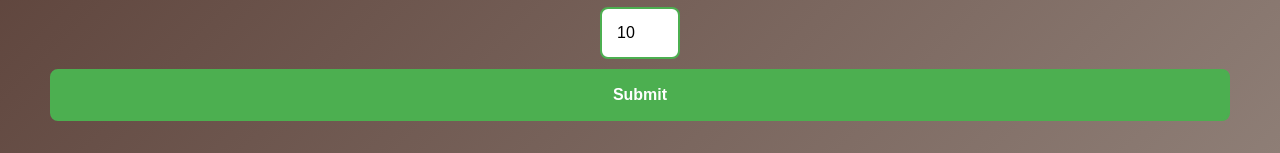
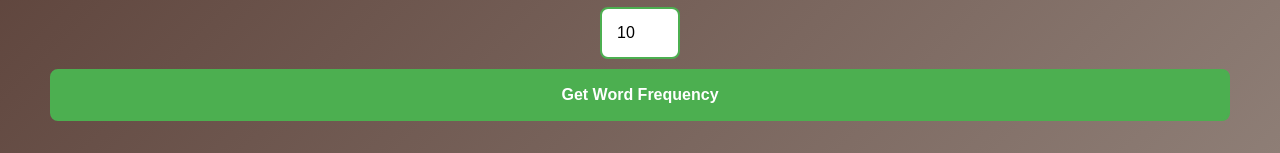
Before and after one commit to Alok2580/Word-Frequency-Extractor, a website: page frontend/index.html in a window 1280 px wide. Shown: the part 204-357 px from the top of the page. Drawn offline with Linux system fonts and the light colour scheme.

Commit message:
updated button

```diff
--- a/frontend/index.html
+++ b/frontend/index.html
@@ -30,7 +30,7 @@
   <input type="text" id="urlInput" placeholder="Enter URL here" style="width: 300px;">
   <label for="nInput">Top N Words:</label>
   <input type="number" id="nInput" value="10" min="1" style="width: 80px;">
-  <button onclick="fetchWordFrequency()">Submit</button>
+  <button onclick="fetchWordFrequency()">Get Word Frequency</button>
 
   <h2>Top N Words</h2>
   <table id="resultTable" style="width: 300px;">
```
